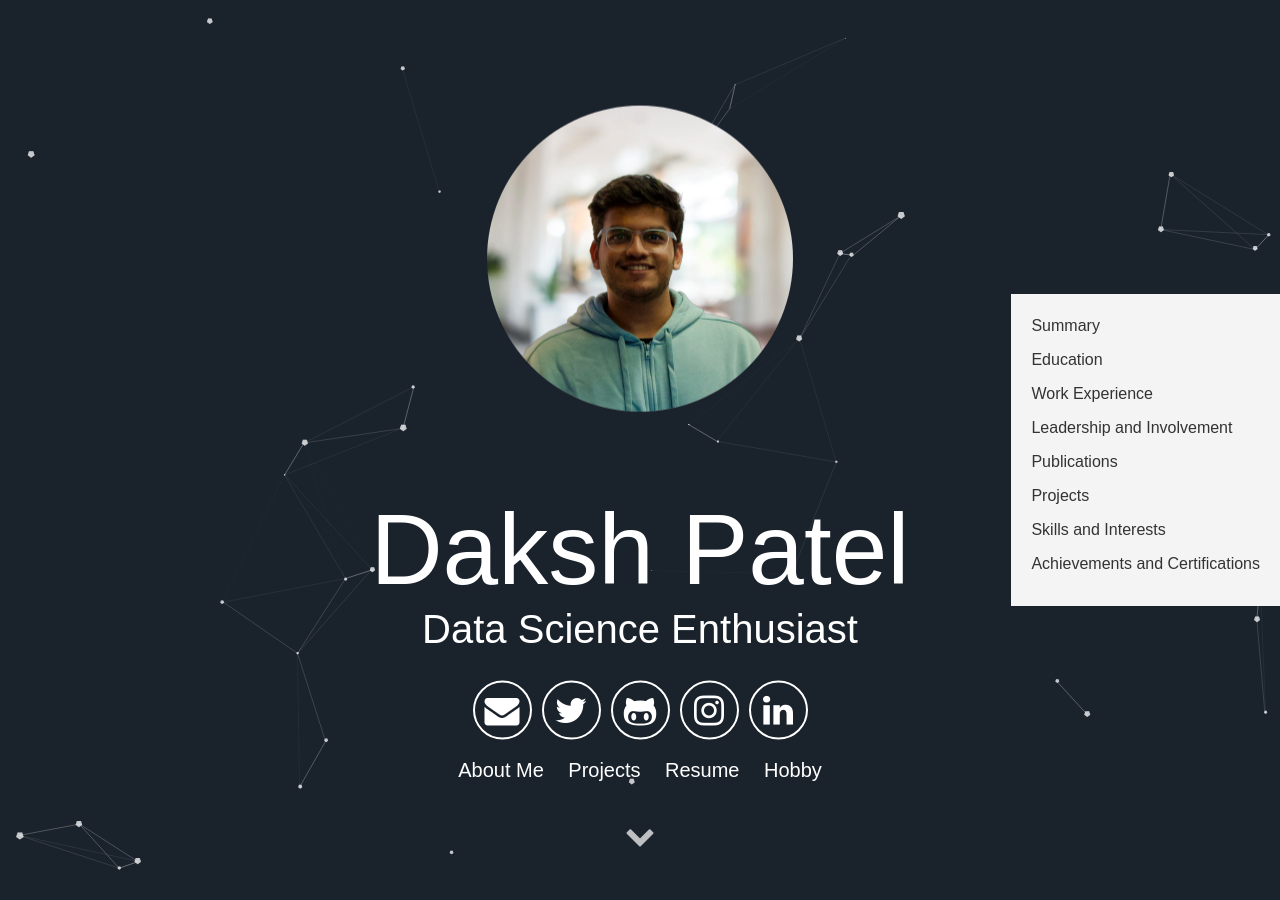
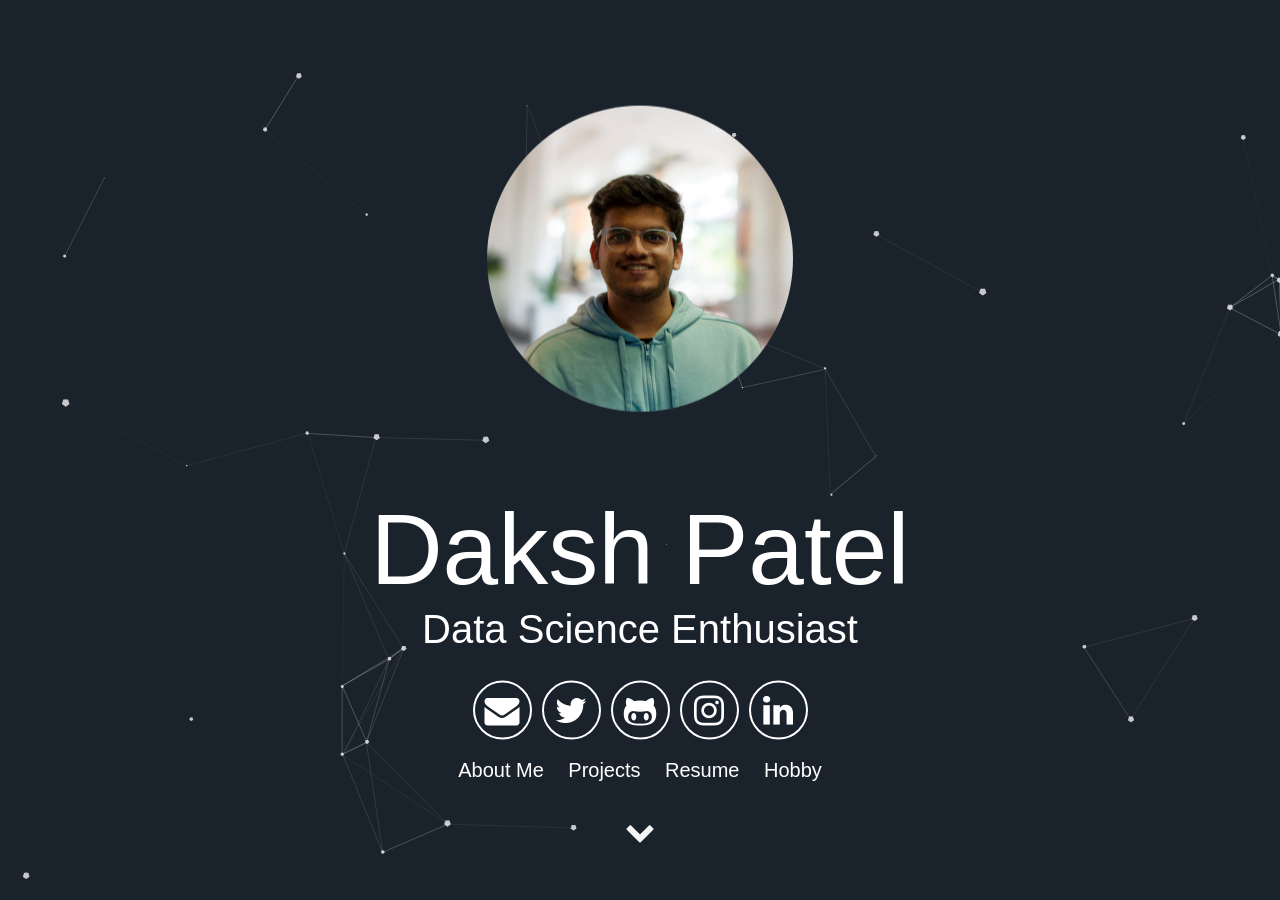
Before and after one commit to helloitsdaksh/portfolio, a Jekyll site: the page built from index.html, in a window 1280 px wide and 900 px high. Built offline with Jekyll 4.4.1, drawn with Linux system fonts in a browser that asks for light colours; part of the change alters nothing that is shown.

```diff
--- a/_includes/hobby.html
+++ b/_includes/hobby.html
@@ -7,7 +7,7 @@
     <div class="images-left"><img alt="coder" src="\assets\img\quote.jpg" /></div>
     <div class="images-left"><img alt="mountains" src="\assets\img\mountains.jpg"/></div>
   </div>
-  <div class="contents">
+  <div class="contents-right">
     <h3>Predicting Agricultural Yield by Integrating Remote Sensing Data and Machine Learning Technology</h3>
     <ul>
       <li>DeepLearning, Neural-Networks, Remote Sensing</li>
@@ -22,7 +22,7 @@
     <div class="images-left"><img alt="coder" src="\assets\img\quote.jpg" /></div>
     <div class="images-left"><img alt="mountains" src="\assets\img\mountains.jpg"/></div>
   </div>
-  <div class="contents">
+  <div class="contents-right">
     <h3>NN-from-Scratch</h3>
     <ul>
       <li>DeepLearning, Neural-Networks</li>
--- a/_includes/resume.html
+++ b/_includes/resume.html
@@ -1,4 +1,3 @@
-
 <style>
   body {
     font-family: Arial, sans-serif;
@@ -15,20 +14,32 @@
     background-color: #f4f4f4;
     padding: 20px;
     z-index: 999;
+    display: none; /* Initially hidden */
   }
 
   /* Sidebar links */
+  .sidebar ul {
+    list-style-type: none;
+    padding: 0;
+  }
+
+  .sidebar li {
+    margin-bottom: 10px;
+  }
+
   .sidebar a {
     display: block;
-    margin-bottom: 10px;
     text-decoration: none;
     color: #333;
     transition: color 0.3s;
+    padding: 5px 10px;
+    border-radius: 5px;
   }
 
   /* Active link */
   .sidebar a.active {
     color: #007bff;
+    background-color: #e9e9e9;
   }
 
   /* Content sections */
@@ -38,19 +49,23 @@
   }
 </style>
 
-<div class="sidebar">
-  <a href="#summary">Summary</a>
-  <a href="#education">Education</a>
-  <a href="#work-experience">Work Experience</a>
-  <a href="#leadership-and-involvement">Leadership and Involvement</a>
-  <a href="#publications">Publications</a>
-  <a href="#projects">Projects</a>
-  <a href="#skills-and-interests">Skills and Interests</a>
-  <a href="#achievements-and-certifications">Achievements and Certifications</a>
+<div class="sidebar" id="sidebar">
+  <ul>
+    <li><a href="#summary">Summary</a></li>
+    <li><a href="#education">Education</a></li>
+    <li><a href="#work-experience">Work Experience</a></li>
+    <li><a href="#leadership-and-involvement">Leadership and Involvement</a></li>
+    <li><a href="#publications">Publications</a></li>
+    <li><a href="#projects">Projects</a></li>
+    <li><a href="#skills-and-interests">Skills and Interests</a></li>
+    <li><a href="#achievements-and-certifications">Achievements and Certifications</a></li>
+  </ul>
 </div>
 
 <div class="content">
-
+<div class="user-details">
+  <h1>Resume</h1>
+</div>
 <div id="summary">
   <h2>Summary</h2>
   <p>Accomplished data scientist with a proven track record in machine learning, deep learning, and data analysis. Experienced in developing innovative solutions to complex problems across multiple domains. Seeking opportunities to leverage expertise in impactful projects within a dynamic environment.</p>
@@ -155,3 +170,25 @@
 </div>
 
 </div>
+
+<!-- Other sections omitted for brevity -->
+
+</div>
+
+<script>
+// Function to toggle sidebar visibility based on scroll position
+function toggleSidebar() {
+  var sidebar = document.getElementById("sidebar");
+  var resumeSection = document.getElementById("summary");
+  var scrollPosition = window.scrollY || window.pageYOffset;
+
+  if (scrollPosition >= resumeSection.offsetTop) {
+    sidebar.style.display = "block";
+  } else {
+    sidebar.style.display = "none";
+  }
+}
+
+// Add scroll event listener to toggle sidebar visibility
+window.addEventListener("scroll", toggleSidebar);
+</script>
```
